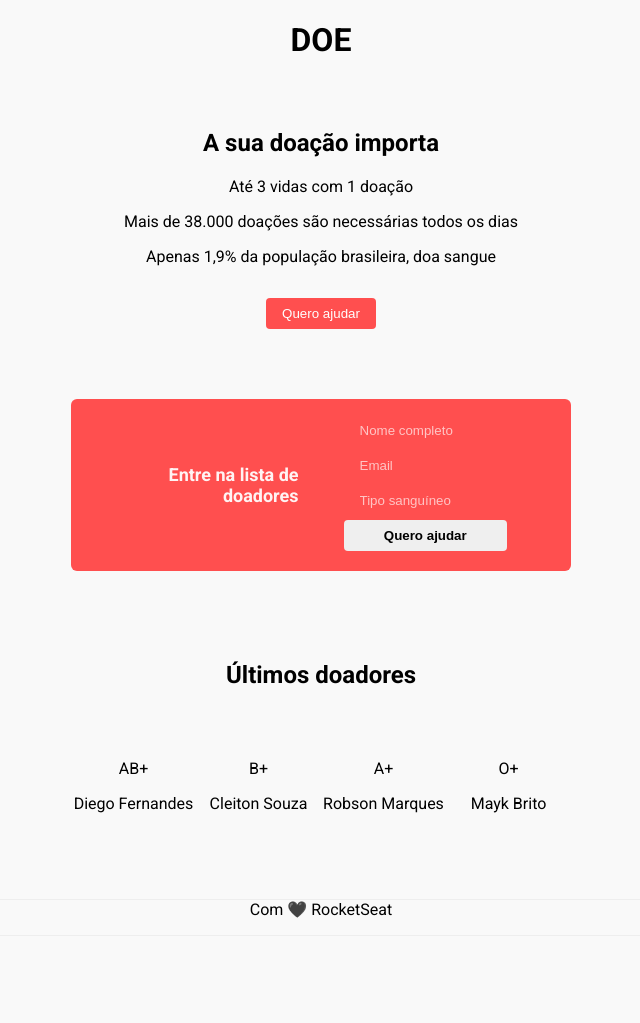
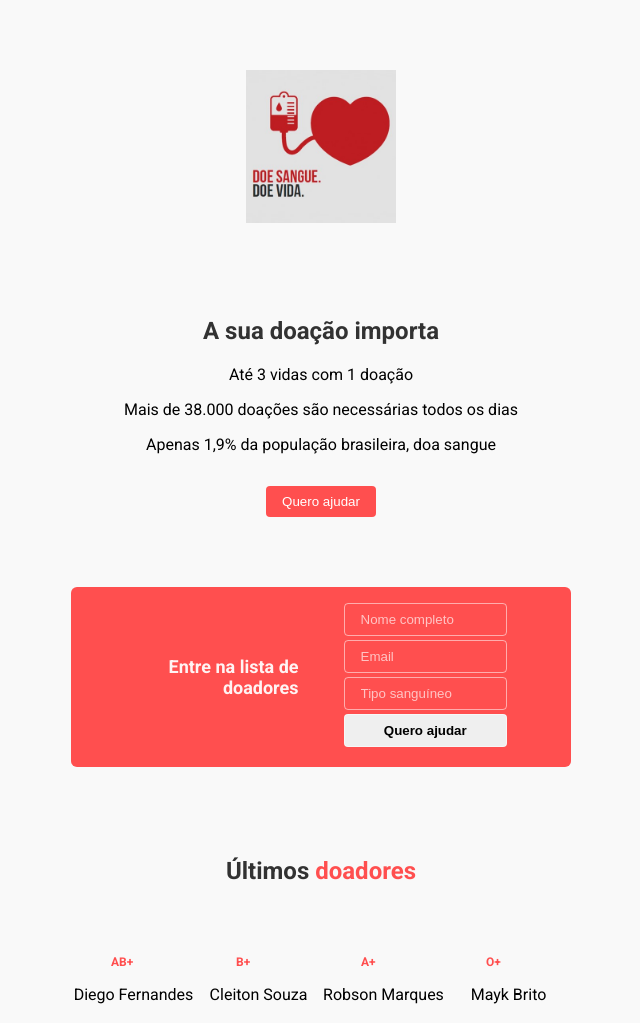
Before and after one commit to chr-1z/maratonaDevRocketseat, a plain HTML site: page index.html in a window 1280 px wide. Shown: the top 1023 px of the page, without its empty margins (319-959 px from the left). Before the commit the page ends 936 px from the top, so only its background shows below. Drawn offline with Linux system fonts and the light colour scheme.

Commit message:
Add files via upload

```diff
--- a/index.html
+++ b/index.html
@@ -27,7 +27,10 @@
 
 <body>
     <header>
-        <h1>DOE</h1>
+        <img
+            class = "logo"
+            src="logo.jpg"
+            alt="Imagem de DOE">
         <h2>A sua doação importa</h2>
         <p>Até 3 vidas com 1 doação</p>
         <p>Mais de 38.000 doações são necessárias todos os dias</p>
@@ -60,7 +63,7 @@
     </section>
 
     <main>
-        <h2>Últimos doadores</h2>
+        <h2>Últimos <span> doadores </span></h2>
 
         <section class="donors">
             <div class="donor">
--- a/style.css
+++ b/style.css
@@ -23,9 +23,18 @@ body {
     background-color: #f9f9f9;
 }
 
+h1, h2 {
+    color: #000000cc;
+}
+
 /* TITULOS */
 header h1, main h2 {
     margin-bottom: 70px;
+}
+
+main h2 span {
+    color: #ff4f4f;
+
 }
 
 .form h2 {
@@ -63,6 +72,10 @@ header button {
     font font-weight: bold;
 }
 
+.logo {
+    width: 150px;
+    margin: 70px 0;
+}
 /* FORM */
 section.form {
     display: grid;
@@ -91,7 +104,7 @@ form button {
 
     /* BORDAS */
     border-radius: 4px;
-    border: 1px #ffffff88 ;
+    border: 1px #ffffff88 solid;
 }
 
 form input {
@@ -111,6 +124,24 @@ main .donors {
     grid-template-columns: 1fr 1fr 1fr 1fr;
 }
 
+.blood {
+    color: #ff4f4f;
+    font-weight: bold;
+    font-size: 12px;
+
+    display: flex;
+    align-items: center;
+}
+
+.blood::before{
+    content: "";
+    background-color: #ff4f4f11;
+
+    width: 40px;
+    weight: 40px;
+}
+
+/* footer */
 footer {
     margin-top: auto;
 
```
Also changed, not shown: logo.jpg (added).
